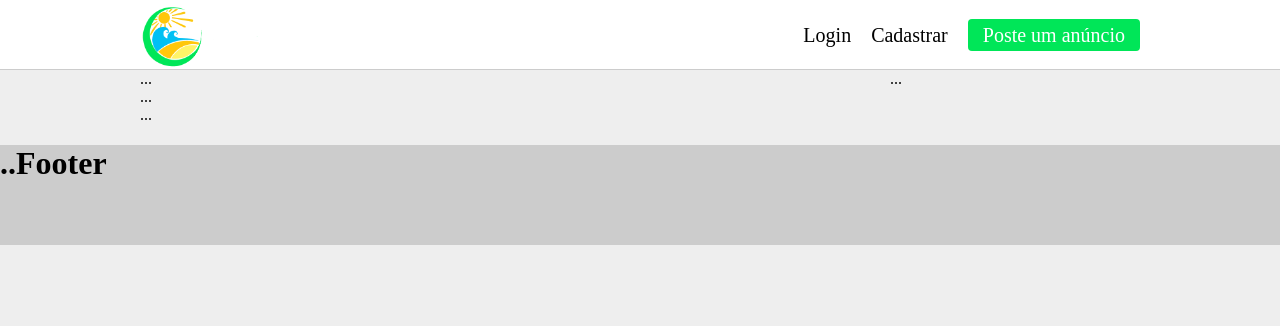
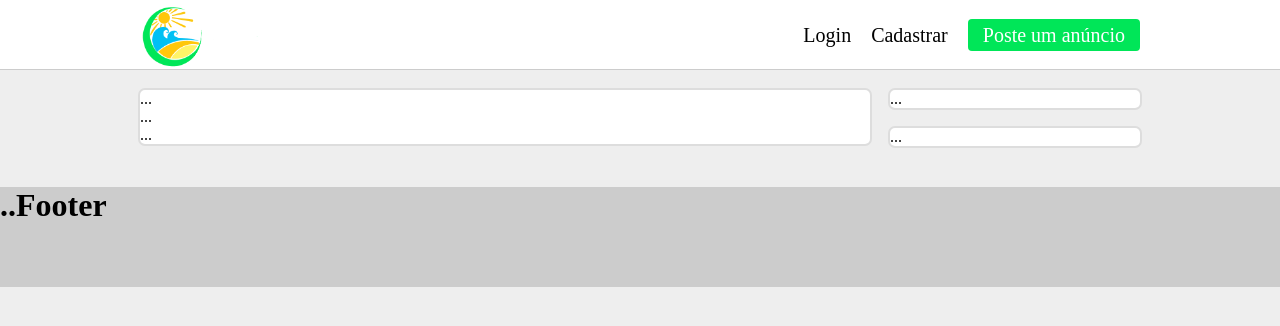
Before and after one commit to EduardoMendes418/Smile, a React (Create React App) app in the folder frontend/: page /ad/1 in a window 1280 px wide. Shown: the top 326 px of the page. Built offline with nearby package versions, Linux system fonts and the light colour scheme; a web font is replaced by a local one.

Commit message:
first commit

```diff
--- a/frontend/src/pages/AdPage/index.js
+++ b/frontend/src/pages/AdPage/index.js
@@ -10,7 +10,6 @@ const  Page = () => {
 
     const api = useApi();
     const { id } = useParams();
-
 
     const  [ locading, setLoading ] = useState(true);
     const  [adInfo , setAdInfo ] = useState([]);
@@ -34,9 +33,9 @@ const  Page = () => {
                         </div>
                     </div>
                 </div>
-
                 <div className="rightSide">
-                    ...
+                    <div className="box"> ... </div>
+                    <div className="box"> ... </div>
                 </div>
             </PageArea>
         </PageContainer>
--- a/frontend/src/pages/AdPage/styled.js
+++ b/frontend/src/pages/AdPage/styled.js
@@ -1,13 +1,26 @@
 import styled from 'styled-components';
+
+
+export const FakeNew = styled.div`
+
+`;
 
 export const PageArea = styled.div`
 
     display:flex;
+    margin-top:20px;
+
+    .box {
+        background-color:#fff;
+        border-radius:5px;
+        box-shadow:0px 0px 0px 2px #ddd;
+        margin-bottom:20px;
+    }
 
     .leftSide{
-
         flex:1;
         margin-right:20px;
+
 
         .adImage{
 
```
